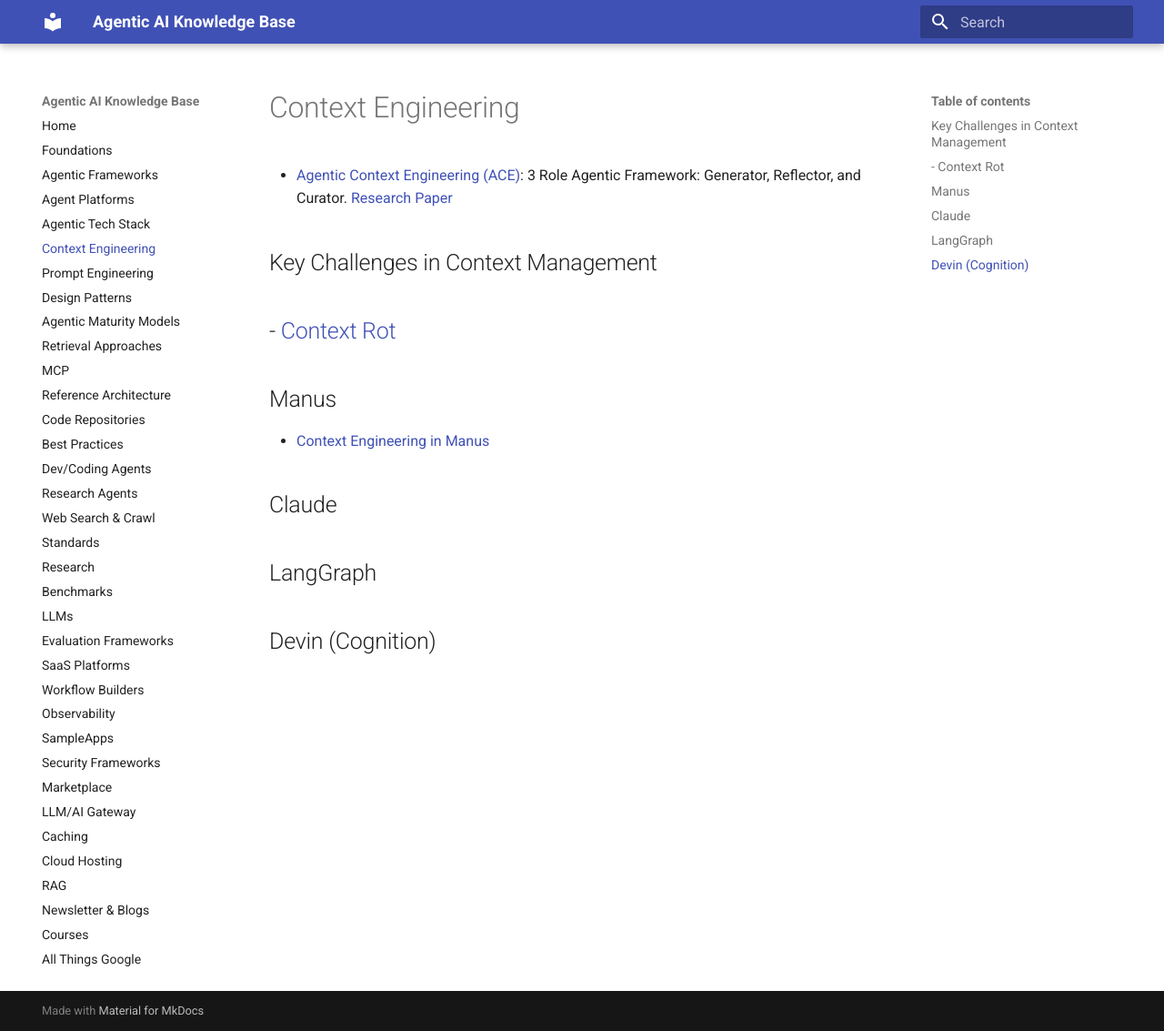
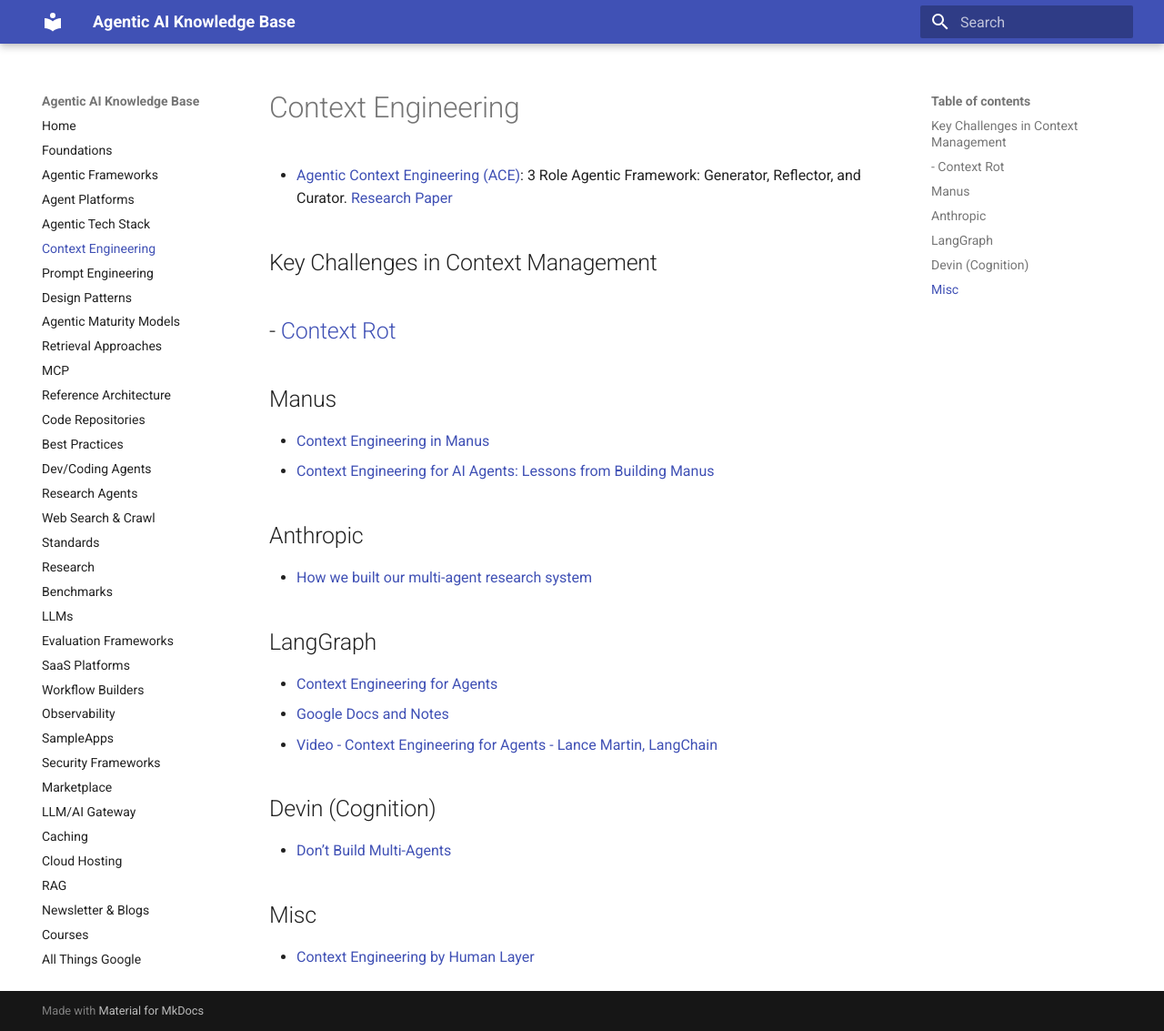
Before and after one commit to ankurkumarz/agentic-ai-knowledge-base, an MkDocs documentation site: the page built from docs/ContextEngineeeing/README.md, in a window 1280 px wide and 1133 px high. Shown: the whole window at 91% size. Built offline with MkDocs 1.6.1 and Material for MkDocs 9.7.7, drawn with Linux system fonts in a browser that asks for light colours.

Commit message:
Update README with new context engineering links

```diff
--- a/docs/ContextEngineeeing/README.md
+++ b/docs/ContextEngineeeing/README.md
@@ -10,11 +10,23 @@
 ## Manus
 
 - [Context Engineering in Manus](https://rlancemartin.github.io/2025/10/15/manus/)
+- [Context Engineering for AI Agents: Lessons from Building Manus](https://manus.im/blog/Context-Engineering-for-AI-Agents-Lessons-from-Building-Manus)
 
-## Claude
+## Anthropic
 
-
+- [How we built our multi-agent research system](https://www.anthropic.com/engineering/multi-agent-research-system)
 
 ## LangGraph
 
+- [Context Engineering for Agents](https://rlancemartin.github.io/2025/06/23/context_engineering/)
+  - [Google Docs and Notes](https://docs.google.com/presentation/d/16aaXLu40GugY-kOpqDU4e-S0hD1FmHcNyF0rRRnb1OU/)
+- [Video - Context Engineering for Agents - Lance Martin, LangChain](https://www.youtube.com/watch?v=_IlTcWciEC4&t=1s)
+
+
 ## Devin (Cognition)
+
+- [Don’t Build Multi-Agents](https://cognition.ai/blog/dont-build-multi-agents)
+
+## Misc
+
+- [Context Engineering by Human Layer](https://docs.google.com/presentation/d/16ykxEU78250wG3mPKNrF5IfxxD1fIVgdLQD9tlSZa6M/edit?slide=id.g3a5a4059e08_0_2750#slide=id.g3a5a4059e08_0_2750)
```
